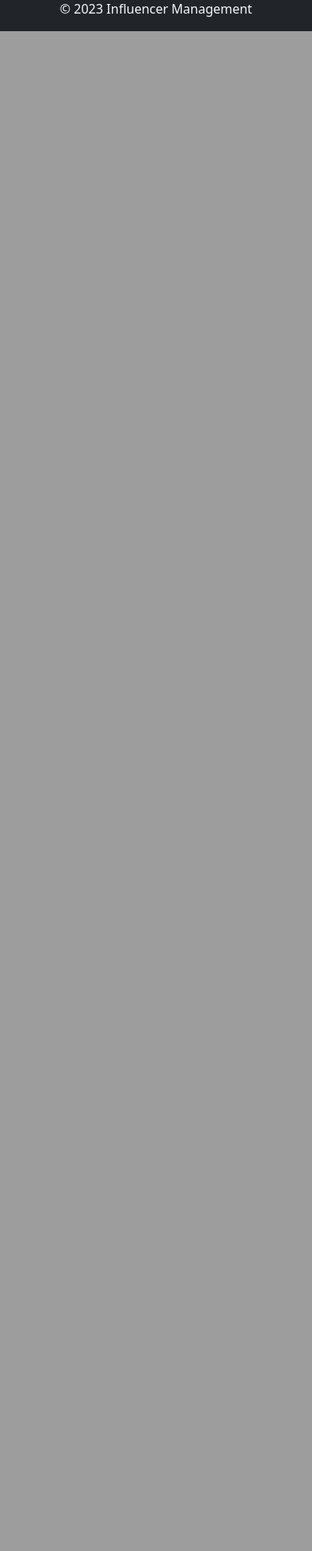
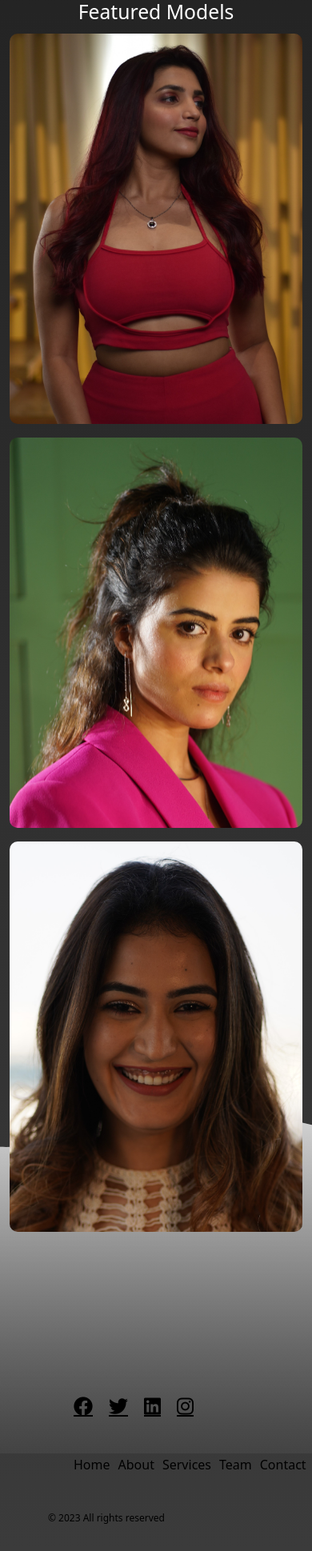
Before and after one commit to nirrav/InfluencerManagement, a PHP site: page / in a window 390 px wide; the page is wider, and only the part inside the window is pictured. Shown: the part 3016-4955 px from the top of that part at 80% size. Before the commit the page ends 3055 px from the top of that part, so only its background shows below. Run offline with PHP 8.4, Linux system fonts and the light colour scheme.

Commit message:
Added featured models and footer

```diff
--- a/css/style.css
+++ b/css/style.css
@@ -12,7 +12,6 @@ body {
     background: linear-gradient(to bottom, #000000, #3b3b3b);
     color: #fff;
     width: 100%;
-    /* Changed from 10px to 1vh */
 }
 
 
@@ -22,7 +21,7 @@ body::-webkit-scrollbar {
     display: none;
 }
 
-/* PRELOADER STYLES  */
+/*--------------------PRELOADER STYLES--------------------*/
 
 .preloader {
     background: linear-gradient(to right, #000000, #3b3b3b);
@@ -33,9 +32,7 @@ body::-webkit-scrollbar {
     height: 100%;
     display: flex;
     justify-content: center;
-    /* Center horizontally */
     align-items: center;
-    /* Center vertically */
     z-index: 9999;
 }
 
@@ -48,10 +45,11 @@ body::-webkit-scrollbar {
 
 
 .brand-logo img {
-    width: 15%; /* Adjust percentage as needed */
+    width: 15%;
 }
+
 .brand-logo h1 {
-    font-size: 3vw; /* Adjust viewport width units as needed */
+    font-size: 4vw;
     color: #ffffff;
 }
 
@@ -61,14 +59,13 @@ body::-webkit-scrollbar {
 }
 
 
-/* MODEL & CREATOR BUTTONS  */
+/*-----------------MODEL & CREATOR BUTTONS -----------------*/
 
 .nav-btn {
     display: flex;
     justify-content: center;
     align-items: center;
     min-height: 1vh;
-    /* Adjusted from 1px to 1vh */
     background-color: #000000;
 }
 
@@ -76,46 +73,36 @@ button {
     position: relative;
     display: inline-block;
     margin: 1.875vh 2.25vh;
-    /* Changed from 25px 30px */
     padding: 1.875vh 2.25vh;
-    /* Changed from 15px 30px */
     text-align: center;
     font-size: 2.75vh;
-    /* Changed from 22px to 2.75vh */
     letter-spacing: 0.75vh;
-    /* Changed from 6px to 0.75vh */
     text-decoration: none;
     color: rgba(255, 255, 255, 0.8);
     background: transparent;
     cursor: pointer;
     transition: ease-out 0.5s;
     border: 0.15vh solid rgba(0, 0, 0, 0.8);
-    /* Changed from 2px */
     border-radius: 1.5vh;
-    /* Changed from 20px */
     box-shadow: inset 0 0 0 0 rgba(0, 0, 0, 0.8);
 }
 
 button:hover {
     color: rgb(0, 0, 0);
     box-shadow: inset 0 -8.64vh 0 0 rgba(255, 255, 255, 0.8);
-    /* Changed from -108px */
     border-radius: 1.5vh;
-    /* Changed from 20px */
 }
 
 button.active {
     transform: scale(0.9);
 }
 
-/* SLIDESHOW STYLES */
+/*-----------------------------SLIDESHOW STYLES-----------------------------*/
 
 .slideshow-container1,
 .slideshow-container2 {
     min-height: 22vh;
-    /* Set a minimum height for the container */
     max-height: 90vh;
-    /* Set a maximum height for the container */
     width: 100%;
     margin: 2vh;
     position: relative;
@@ -141,9 +128,7 @@ button.active {
     width: 100%;
     height: 100%;
     object-fit: cover;
-    /* Use cover to ensure the entire container is filled */
     aspect-ratio: 4/3;
-    /* Adjust aspect ratio as needed */
 }
 
 .slide::before {
@@ -162,7 +147,6 @@ button.active {
     .slideshow-container2 {
         height: max-content;
         width: 100%;
-        /* Set height to 90vh for laptops */
     }
 }
 
@@ -173,9 +157,9 @@ button.active {
     .slideshow-container2 {
         height: max-content;
         width: 100%;
-        /* Set height to 22vh for mobile devices */
     }
-    .slide{
+
+    .slide {
         height: 300px;
     }
 }
@@ -190,7 +174,6 @@ button.active {
     justify-content: center;
     align-items: center;
     flex-wrap: wrap;
-    /* Allow cards to wrap to the next line */
     margin: auto;
     width: 100%;
 }
@@ -300,10 +283,11 @@ button.active {
 /* For laptops (max-width: 1024px) */
 @media only screen and (max-width: 1024px) {
     .card {
-        height: max-content; /* Set height to 90vh for laptops */
+        height: max-content;
     }
+
     .card {
-        width: 100%; /* Adjust width of cards for smaller screens */
+        width: 100%;
     }
 
 }
@@ -311,17 +295,18 @@ button.active {
 /* For mobile devices (max-width: 768px) */
 @media only screen and (max-width: 768px) {
     .card {
-        height: min-content; /* Set height to 10vh for mobile devices */
+        height: min-content;
     }
+
     .card {
-        width: 100%; /* Adjust width of cards for mobile devices */
+        width: 100%;
     }
 }
 
 
 
 
-/* FEATURED INFLUENCER STYLES */
+/*---------------------------FEATURED INFLUENCER STYLES---------------------------*/
 
 .featured-influencer,
 .featured-influencer h2 {
@@ -333,7 +318,6 @@ button.active {
 
 .influencer-item {
     perspective: 1000px;
-    /* Add perspective to create 3D effect */
     position: relative;
     margin-bottom: 2vh;
     overflow: hidden;
@@ -354,37 +338,28 @@ button.active {
     width: 100%;
     height: 100%;
     background-color: rgba(0, 0, 0, 0.7);
-    /* Semi-transparent black overlay */
     transition: opacity 0.5s;
     opacity: 0;
-    /* Initially invisible */
     color: #ffffff;
 }
 
 .influencer-item:hover .overlay {
     opacity: 0.8;
-    /* Show the overlay on hover */
     background-color: #000;
 }
 
 .influencer-item:hover img {
     transform: rotateY(180deg);
-    /* Rotate image on hover */
 }
 
 
 .overlay {
     display: flex;
     flex-direction: column;
-    /* Stack items vertically */
     justify-content: center;
-    /* Center vertically */
     align-items: center;
-    /* Center horizontally */
     text-align: center;
-    /* Center text within the overlay */
     height: 100%;
-    /* Ensures full height of the parent container */
     border-radius: 1.2vh;
 
 }
@@ -392,20 +367,94 @@ button.active {
 .overlay h1 {
     color: #ffffff;
     font-size: 26px;
-    /* Adjust the font size as needed */
     margin: 10px 0;
-    /* Adds some space between the items */
 }
 
 
 
 
 
-/* FOOTER STYLES */
+/*--------------------FOOTER STYLES------------------------*/
 
-.bg-dark.text-light.text-center.py-3 {
-    background-color: #343a40;
-    color: #fff;
-    padding: 1vh;
-    /* Changed from 1rem */
+.background {
+    position: absolute;
+    z-index: -1;
+    top: 2px;
+    left: 5px;
+    right: 0;
+    bottom: 0;
+    height: 100%;
 }
+
+ul {
+    display: flex;
+    list-style: none;
+    padding: 0;
+    margin: 0;
+    margin-top: 10px; /* Adjusted margin-top */
+    color: black;
+}
+
+.socials {
+    gap: 20px;
+    margin-top: 10px; /* Adjusted margin-top */
+}
+
+.socials a {
+    font-size: 24px;
+    color: black;
+}
+
+.links {
+    gap: 10px;
+}
+
+.legal {
+    font-size: 12px;
+    margin: 0 10px 0 0; /* Adjusted margin */
+    color: black;
+}
+
+svg {
+    position: absolute;
+    top: 0;
+    left: 0;
+    width: 100%;
+    height: 100%;
+    transform: scaleY(3) scaleX(2.25);
+    transform-origin: bottom;
+    box-sizing: border-box;
+    display: block;
+    pointer-events: none;
+}
+
+footer {
+    position: relative;
+    left: 0;
+    bottom: 12px;
+    display: flex;
+    width: 100%;
+    height: 370px;
+}
+
+section {
+    display: flex;
+    flex-direction: column;
+    justify-content: flex-end;
+    gap: 30px;
+    padding-bottom: 20px;
+    padding-left: 60px;
+    width: 100%;
+}
+
+@media (width > 420px) {
+    section {
+        align-items: center;
+        padding-left: 0;
+        gap: 20px;
+    }
+
+    .links {
+        gap: 20px;
+    }
+}
--- a/index.html
+++ b/index.html
@@ -9,6 +9,12 @@
     <link rel="stylesheet" href="css/style.css">
     <link href="https://cdn.jsdelivr.net/npm/bootstrap@5.3.2/dist/css/bootstrap.min.css" rel="stylesheet"
         integrity="sha384-T3c6CoIi6uLrA9TneNEoa7RxnatzjcDSCmG1MXxSR1GAsXEV/Dwwykc2MPK8M2HN" crossorigin="anonymous">
+    <link rel="stylesheet" href="https://cdnjs.cloudflare.com/ajax/libs/font-awesome/6.4.0/css/all.min.css"
+        integrity="sha512-iecdLmaskl7CVkqkXNQ/ZH/XLlvWZOJyj7Yy7tcenmpD1ypASozpmT/E0iPtmFIB46ZmdtAc9eNBvH0H/ZpiBw=="
+        crossorigin="anonymous" referrerpolicy="no-referrer" />
+    <link rel="preconnect" href="https://fonts.googleapis.com" />
+    <link rel="preconnect" href="https://fonts.gstatic.com" crossorigin />
+    <link href="https://fonts.googleapis.com/css2?family=Poppins:wght@400;500;600&display=swap" rel="stylesheet" />
 </head>
 
 
@@ -34,6 +40,8 @@
         <button>Models</button>
         <button>Creators</button>
     </div>
+
+
 
     <div class="d-flex flex-row align-items">
         <!-- Slideshow 1 (Left Side) -->
@@ -78,6 +86,8 @@
 
 
 
+
+
     <div class="card-container">
         <div class="card">
             <div class="circle">
@@ -86,7 +96,7 @@
             <div class="content">
                 <p>Lorem ipsum dolor sit amet consectetur adipisicing elit. Ea, perspiciatis mollitia ducimus
                     consequuntur harum aspernatur?</p>
-               <!-- <a href="#">Read More</a>-->
+                <!-- <a href="#">Read More</a>-->
             </div>
         </div>
         <div class="card">
@@ -119,7 +129,7 @@
             <div class="row">
                 <div class="col-md-4">
                     <div class="influencer-item">
-                        <img src="media/f-influencer/f1.JPG" class="img-fluid" alt="Nidhi" loading="lazy">
+                        <img src="media/f-influencer/f1.JPG" class="img-fluid" alt="Featured Influencer1" loading="lazy">
                         <div class="overlay">
                             <h1>Name</h1>
                             <h1>Location</h1>
@@ -130,7 +140,7 @@
                 </div>
                 <div class="col-md-4">
                     <div class="influencer-item">
-                        <img src="media/f-influencer/f2.JPG" class="img-fluid" alt="Nikita" loading="lazy">
+                        <img src="media/f-influencer/f2.JPG" class="img-fluid" alt="Featured Influencer 2" loading="lazy">
                         <div class="overlay">
                             <h1>Name</h1>
                             <h1>Location</h1>
@@ -140,7 +150,7 @@
                 </div>
                 <div class="col-md-4">
                     <div class="influencer-item">
-                        <img src="media/f-influencer/f3.JPG" class="img-fluid" alt="Akshit" loading="lazy">
+                        <img src="media/f-influencer/f3.JPG" class="img-fluid" alt="Featured Influencer 3" loading="lazy">
                         <div class="overlay">
                             <h1>Name</h1>
                             <h1>Location</h1>
@@ -152,9 +162,98 @@
         </div>
     </section>
 
+    <section class="featured-influencer">
+        <div class="container">
+            <h2>Featured Models</h2>
+            <div class="row">
+                <div class="col-md-4">
+                    <div class="influencer-item">
+                        <img src="media/f-model/f-model-1.JPG" class="img-fluid" alt="Featured Model 1"
+                            loading="lazy">
+                        <div class="overlay">
+                            <h1>Name</h1>
+                            <h1>Location</h1>
+                            <h1>Followers</h1>
+                        </div>
+                        <!-- Overlay for the first influencer -->
+                    </div>
+                </div>
+                <div class="col-md-4">
+                    <div class="influencer-item">
+                        <img src="media/f-model/f-model-2.JPG" class="img-fluid" alt="Featured Model 2"
+                            loading="lazy">
+                        <div class="overlay">
+                            <h1>Name</h1>
+                            <h1>Location</h1>
+                            <h1>Followers</h1>
+                        </div> <!-- Overlay for the second influencer -->
+                    </div>
+                </div>
+                <div class="col-md-4">
+                    <div class="influencer-item">
+                        <img src="media/f-model/f-model-3.JPG" class="img-fluid" alt="Featured Model 3"
+                            loading="lazy">
+                        <div class="overlay">
+                            <h1>Name</h1>
+                            <h1>Location</h1>
+                            <h1>Followers</h1>
+                        </div> <!-- Overlay for the third influencer -->
+                    </div>
+                </div>
+            </div>
+        </div>
+    </section>
 
-    <footer class="text-light text-center py-3 bg-dark">
-        <p class="mb-0">&copy; 2023 Influencer Management</p>
+
+    <footer>
+        <div class="background">
+            <svg version="1.1" xmlns="http://www.w3.org/2000/svg" xmlns:xlink="http://www.w3.org/1999/xlink" x="0px"
+                y="0px" width="100%" height="100%" viewBox="0 0 1600 900">
+                <defs>
+                    <linearGradient id="bg" x2="0%" y2="100%">
+                        <stop offset="0%" style="stop-color: rgba(255, 255, 255, 0.6)"></stop>
+                        <stop offset="100%" style="stop-color: rgba(146, 146, 146, 0.06)"></stop>
+                    </linearGradient>
+                    <path id="wave" fill="url(#bg)"
+                        d="M-363.852,502.589c0,0,236.988-41.997,505.475,0
+        s371.981,38.998,575.971,0s293.985-39.278,505.474,5.859s493.475,48.368,716.963-4.995v560.106H-363.852V502.589z" />
+                </defs>
+                <g>
+                    <use xlink:href="#wave" opacity=".3">
+                        <animateTransform attributeName="transform" attributeType="XML" type="translate" dur="8s"
+                            calcMode="spline" values="270 230; -334 180; 270 230" keyTimes="0; .5; 1"
+                            keySplines="0.42, 0, 0.58, 1.0;0.42, 0, 0.58, 1.0" repeatCount="indefinite" />
+                    </use>
+                    <use xlink:href="#wave" opacity=".6">
+                        <animateTransform attributeName="transform" attributeType="XML" type="translate" dur="6s"
+                            calcMode="spline" values="-270 230;243 220;-270 230" keyTimes="0; .6; 1"
+                            keySplines="0.42, 0, 0.58, 1.0;0.42, 0, 0.58, 1.0" repeatCount="indefinite" />
+                    </use>
+                    <use xlink:href="#wave" opacty=".9">
+                        <animateTransform attributeName="transform" attributeType="XML" type="translate" dur="4s"
+                            calcMode="spline" values="0 230;-140 200;0 230" keyTimes="0; .4; 1"
+                            keySplines="0.42, 0, 0.58, 1.0;0.42, 0, 0.58, 1.0" repeatCount="indefinite" />
+                    </use>
+                </g>
+            </svg>
+        </div>
+
+        <section>
+            <ul class="socials">
+                <li><a class="fa-brands fa-facebook"></a></li>
+                <li><a class="fa-brands fa-twitter"></a></li>
+                <li><a class="fa-brands fa-linkedin"></a></li>
+                <li><a class="fa-brands fa-instagram"></a></li>
+            </ul>
+            <ul class="links">
+                <li><a>Home</a></li>
+                <li><a>About</a></li>
+                <li><a>Services</a></li>
+                <li><a>Team</a></li>
+                <li><a>Contact</a></li>
+            </ul>
+            <p class="legal">© 2023 All rights reserved</p>
+        </section>
     </footer>
 
 
--- a/navbar.html
+++ b/navbar.html
@@ -121,7 +121,7 @@
                 <ul class="navbar-nav">
                     <li class="nav-item">
                         <a class="nav-link glamorous-button" href="#" data-bs-toggle="modal"
-                            data-bs-target="#loginSignupModal">Login/Signup</a>
+                            data-bs-target="#loginSignupModal"></a>
                     </li>
                 </ul>
             </div>
```
Also changed, not shown: js/index.js (+5 -3 lines), media/CARDBG.avif (deleted), media/brand-icon.png (deleted), media/f-model/f-model-1.JPG (added), media/f-model/f-model-2.JPG (added), media/f-model/f-model-3.JPG (added), media/feat_1.png (deleted), media/feat_2.png (deleted), media/feat_3.png (deleted), media/slide-1.png (deleted), media/slide-2.png (deleted), media/slide-3.png (deleted), media/slide-4.png (deleted), media/slide-5.png (deleted), 2 more files.
